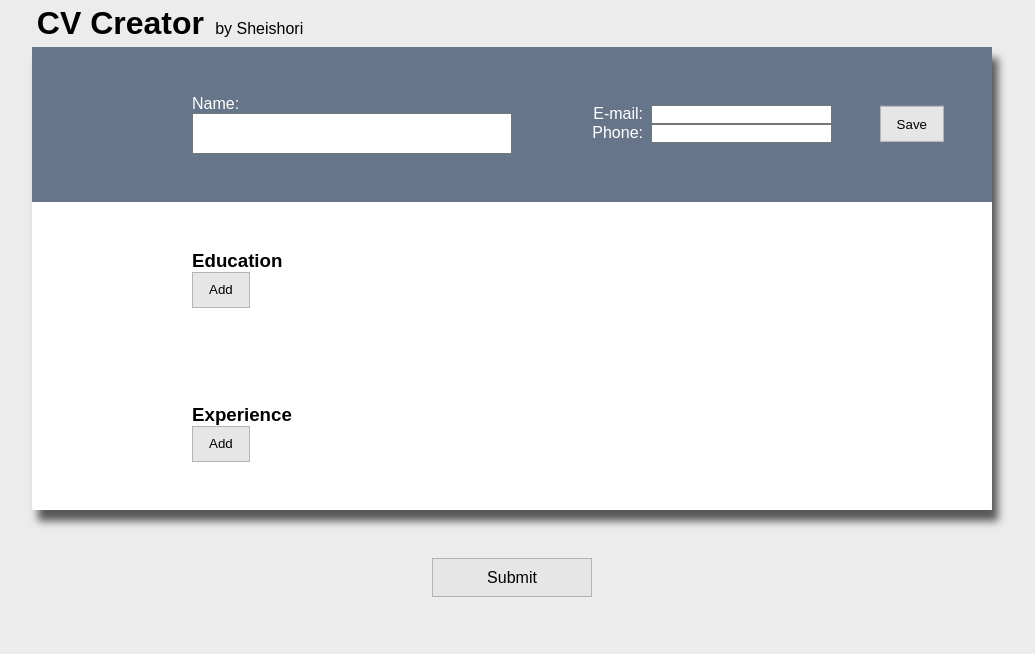
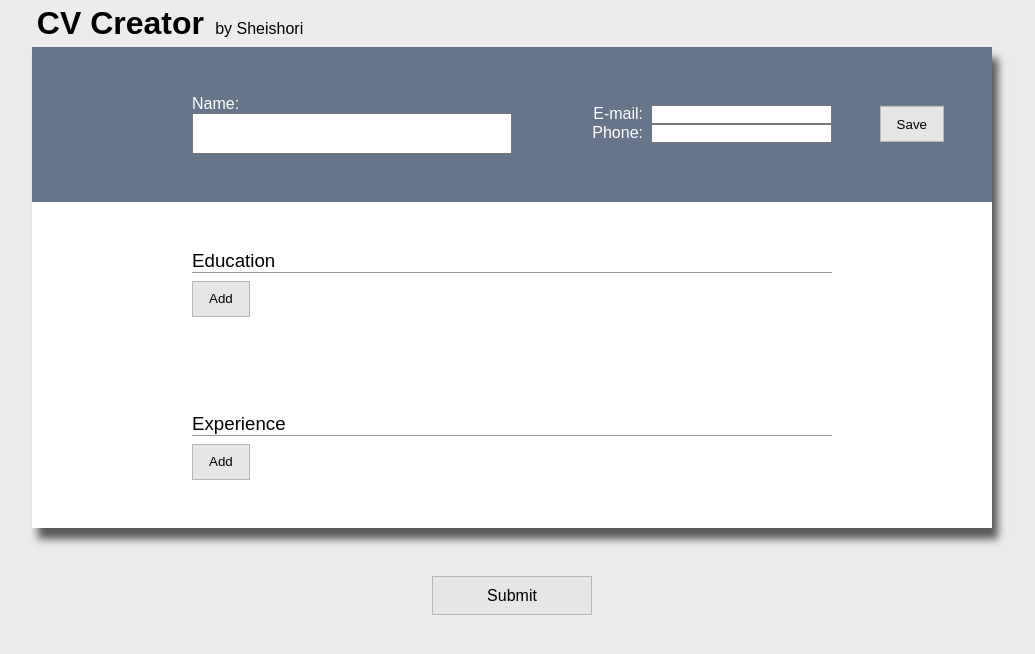
Before and after one commit to Sheishori/cv-creator, a React (Create React App) app: page / in a window 1280 px wide. Shown: the top 654 px of the page, without its empty margins (128-1163 px from the left). Built offline with nearby package versions, Linux system fonts and the light colour scheme.

Commit message:
Style headers

```diff
--- a/src/styles/App.css
+++ b/src/styles/App.css
@@ -46,6 +46,12 @@ header a:hover {
 	text-decoration: underline;
 }
 
+h3 {
+	font-weight: 300;
+	border-bottom: 1px solid rgb(148, 156, 168);
+	margin-bottom: 0.5rem;
+}
+
 .App button {
 	padding: 0.6rem 1rem;
 	background-color: rgb(230, 230, 230);
```
